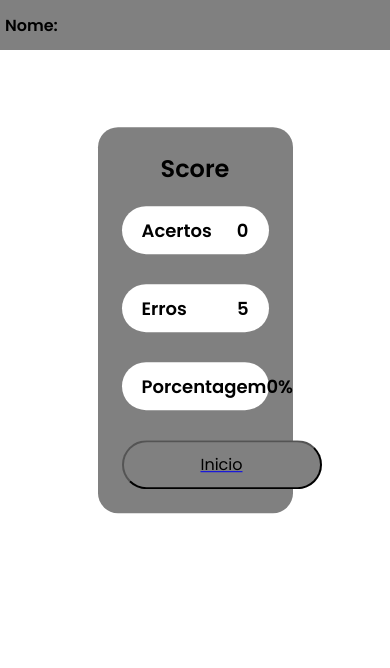
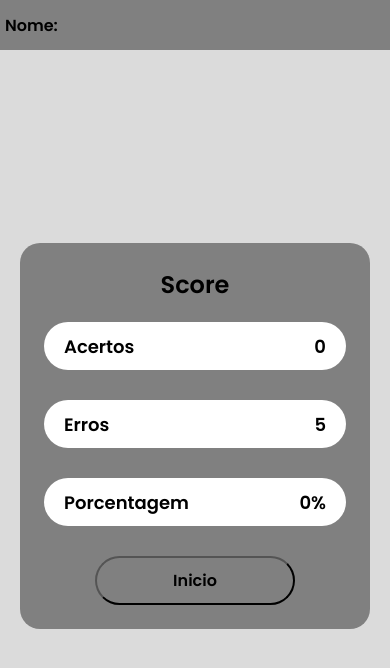
Before and after one commit to Douglaslima93/Desafio-front-end, a React (Vite) app: page /score in a window 390 px wide. Shown: the top 668 px of the page. Built offline with nearby package versions, Linux system fonts and the light colour scheme.

Commit message:
Estilo responsivo

```diff
--- a/src/App.css
+++ b/src/App.css
@@ -3,4 +3,5 @@
     padding: 0;
     box-sizing: border-box;
     font-family: 'Poppins', sans-serif;
+    background-color: rgb(219, 219, 219);
 }
--- a/src/components/NavBar.css
+++ b/src/components/NavBar.css
@@ -7,3 +7,7 @@
     align-items: center;
     font-weight: 600;
 }
+
+.navbar p {
+    background-color: gray;
+}
--- a/src/pages/Login.css
+++ b/src/pages/Login.css
@@ -1,3 +1,12 @@
+.secao-login {
+    width: 100%;
+    height: 100vh;
+    display: flex;
+    flex-direction: row;
+    justify-content: center;
+    align-items: center;
+}
+
 .login {
     display: flex;
     flex-direction: column;
@@ -6,13 +15,13 @@
     height: 300px;
     background-color: gray;
     padding: 1.5rem;
-    margin: auto;
-    transform: translate(0, 50%);
+    margin: 0 15px;
     border-radius: 20px;
 }
 
 .login h1{
     font-size: 30px;
+    background-color: gray;
 }
 
 .login input {
@@ -27,6 +36,11 @@
     cursor: pointer;
 }
 
+.login a {
+    background-color: gray;
+}
+
 .acessar:hover {
-    background-color: red;
+    background-color: rgb(55, 51, 51);
+    color: #fff;
 }
--- a/src/pages/Login.jsx
+++ b/src/pages/Login.jsx
@@ -7,11 +7,15 @@ const Login = () => {
 
     const {name,handleSetname} = useContext(UserNameContext)
     return (
+        <section className="secao-login">
+
         <div className="login">
         <h1>Nome</h1>
         <input type="text" value={name} onChange={(e) => handleSetname(e.target.value)} placeholder="Digite o seu nome:"/>
         <Link to={'questions/:id'}><input className="acessar" type="submit" value="Acessar"/></Link>
         </div>
+
+        </section>
     )
 }
 
--- a/src/pages/Questions.css
+++ b/src/pages/Questions.css
@@ -1,21 +1,26 @@
+.secao-perguntas {
+    width: 100%;
+}
+
+.quadro {
+    transform: translate(0, 60%);
+    margin: -50px 20px 50px 20px;
+}
+
 .quadro-perguntas {
     display: flex;
     flex-direction: column;
     justify-content: space-around;
+    align-items: center;
     gap: 20px;
-    width: 50%;
-    max-width: 1250px;
-    height: 300px;
     background-color: gray;
-    padding: 1.5rem;
-    margin: auto;
-    transform: translate(0, 50%);
+    padding: 20px;
     border-radius: 20px;
 }
 
 .perguntas {
     width: 100%;
-    height: 3.5rem;
+    height: 60px;
     border-radius: 30px;
     text-align: center;
     font-size: 18px;
@@ -24,11 +29,13 @@
     align-items: center;
     justify-content: center;
     font-weight: 600;
+    padding: 5px;
+    background-color: rgb(219, 219, 219);
 }
 
 .quadro-perguntas button {
     width: 100%;
-    height: 3.5rem;
+    height: 60px;
     border-radius: 30px;
     text-align: center;
     font-size: 18px;
@@ -36,6 +43,19 @@
 }
 
 .quadro-perguntas button:hover{
-    background-color: red;
+    background-color: rgb(55, 51, 51);
+    color: #fff;
     cursor: pointer;
 }
+
+@media screen and (max-width: 350px ) {
+    .perguntas, .quadro-perguntas button {
+        height: 100px;
+    }
+}
+
+@media screen and (max-width: 550px ) {
+    .perguntas {
+        height: 100px;
+    }
+}
--- a/src/pages/Questions.jsx
+++ b/src/pages/Questions.jsx
@@ -43,13 +43,15 @@ const Questions = () => {
 
 
     return (
-        <section>
+        <section className="secao-perguntas">
             <NavBar/>
+            <div className="quadro">
             <div className="quadro-perguntas">
                 <p className="perguntas">{data?.data[perguntaNumero]?.pergunta}</p>
-                <button onClick={() => handleNext(true)} style={{order: order[0]}}>{data?.data[perguntaNumero]?.resposta_correta}ok</button>
+                <button onClick={() => handleNext(true)} style={{order: order[0]}}>{data?.data[perguntaNumero]?.resposta_correta}</button>
                 <button onClick={() => handleNext(false)} style={{order: order[1]}}>{data?.data[perguntaNumero]?.resposta_errada1}</button>
                 <button onClick={() => handleNext(false)} style={{order: order[2]}}>{data?.data[perguntaNumero]?.resposta_errada2}</button>
+            </div>
             </div>
         </section>
     )
--- a/src/pages/Score.css
+++ b/src/pages/Score.css
@@ -3,18 +3,16 @@
         flex-direction: column;
         justify-content: space-around;
         gap: 20px;
-        width: 50%;
-        max-width: 1250px;
-        height: 50%;
         background-color: gray;
         padding: 1.5rem;
-        margin: auto;
-        transform: translate(0, 20%);
+        margin: auto 20px;
+        transform: translate(0, 50%);
         border-radius: 20px;
 }
 
 .score h1 {
     text-align: center;
+    background-color: gray;
 }
 
 .card-score {
@@ -22,6 +20,7 @@
     justify-content: space-between;
     flex-direction: column;
     gap: 30px;
+    background-color: gray;
 }
 
 .card-score p {
@@ -38,6 +37,18 @@
     font-weight: 600;
 }
 
+.card-score span {
+    background-color: #fff;
+}
+
+.card-score a {
+    background-color: gray;
+    text-decoration: none;
+    display: flex;
+    justify-content: center;
+    align-items: center;
+}
+
 .botao-inicio {
     width: 200px;
     padding: 10px;
@@ -46,6 +57,11 @@
     display: flex;
     justify-content: center;
     font-size: 16px;
-    text-decoration: none;
+    font-weight: 600;
+}
+
+.botao-inicio:hover {
+    background-color: rgb(55, 51, 51);
+    color: #fff;
     cursor: pointer;
 }
```
